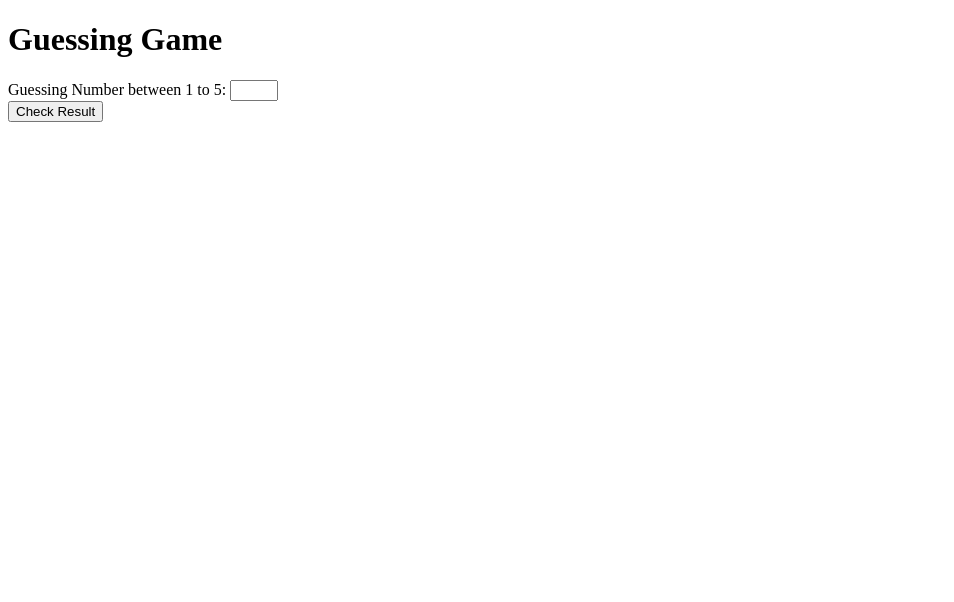
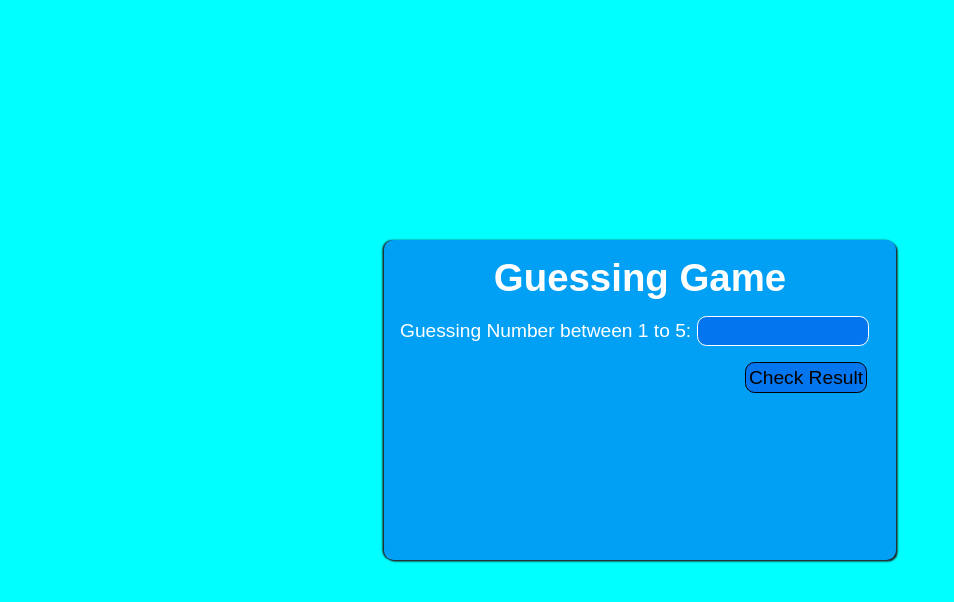
Before and after one commit to Rafiqur12/guessing-game, a plain HTML site: page index.html in a window 1280 px wide. Shown: the whole page, without its empty margins (0-954 px from the left). Drawn offline with Linux system fonts and the light colour scheme.

Commit message:
CSS style is finished

```diff
--- a/index.html
+++ b/index.html
@@ -19,7 +19,7 @@
                         <input type="number" id="guessingNumber" min="1" max="5" required>
                     </div>
                     <div class="check-button">
-                        <button id="check-btn" type="submit">Check Result</button>
+                        <button id="check-btn" class="result-btn" type="submit">Check Result</button>
                     </div>
                 </form>
                 <p class="resultText"></p>
--- a/style.css
+++ b/style.css
@@ -0,0 +1,88 @@
+@import url('https://fonts.googleapis.com/css2?family=Nunito+Sans:opsz,wght@6..12,400;6..12,500;6..12,700;6..12,900&family=Poppins:wght@100;200;300;400;500;600&display=swap');
+
+/* reset code starts  */
+
+*{
+    box-sizing: border-box;
+    margin: 0;
+    padding: 0;
+    outline: none;
+    text-decoration: none;
+    list-style-type: none;
+    font-family: "Nunito", sans-serif;
+}
+/* reset code ends  */
+
+.container{
+    width: 100%;
+    height: 100vh;
+    background-color: aqua;
+    display: flex;
+    justify-content: center;
+    align-items: center;
+}
+
+.card{
+    width: 32rem;
+    height: 20rem;
+    background-color: rgb(2, 160, 245);
+    border-radius: 0.6rem;
+    padding: 1rem;
+    color: white;
+    box-shadow: 0.1rem 0.1rem 0.1rem #222, -0.1rem 0 0.1rem #222;
+    font-size: 1.2rem;
+transition: all 0.3s;
+}
+
+.card:hover{
+    box-shadow: 0.2rem 0.2rem 0.2rem #222, -0.2rem 0 0.2rem #222; ;
+}
+.card-title{
+    text-align: center;
+    color: white;
+    margin-bottom: 1rem;
+}
+.form-field{
+    margin-bottom: 1rem;
+}
+
+input{
+    border: none;
+    border: 0.1rem solid;
+    border-radius: 0.6rem;
+    padding: 0.2rem;
+    background-color: rgb(3, 117, 238);
+    color: white;
+    cursor: pointer;
+    font-size: 1.2rem;
+    width: 36%;
+}
+
+.check-button{
+display: flex;
+justify-content: flex-end;
+margin: 0 0.8rem 1rem 0;
+}
+
+.result-btn{
+    border: none;
+    border: 0.1rem solid;
+    border-radius: 0.6rem;
+    padding: 0.2rem;
+    background-color: rgb(3, 117, 238);
+    cursor: pointer;
+    transition: all 0.3s;
+    font-size: 1.2rem;
+}
+.result-btn:hover{
+    background-color: white;
+}
+
+p{
+    text-align: center;
+}
+
+.large-text{
+    font-size: 1.5rem;
+    color: bisque;
+}
```
